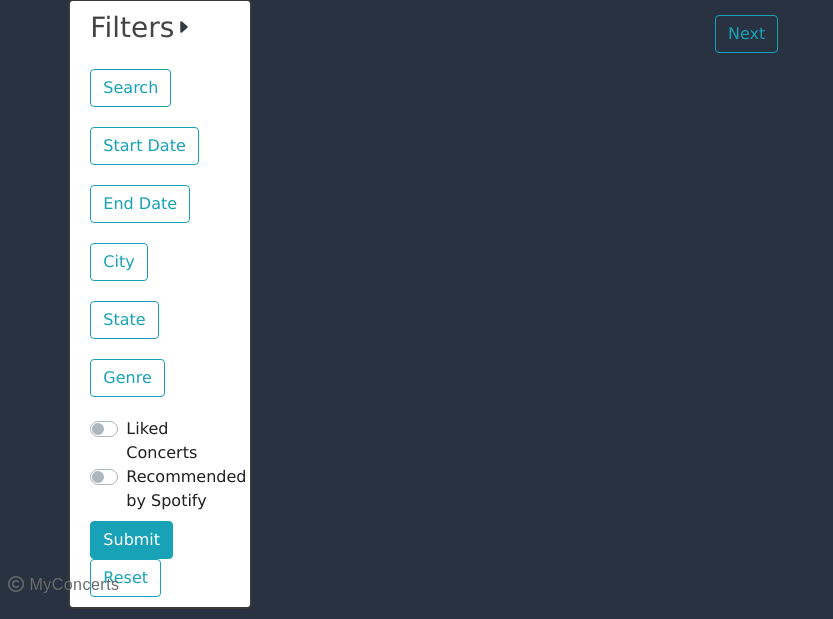
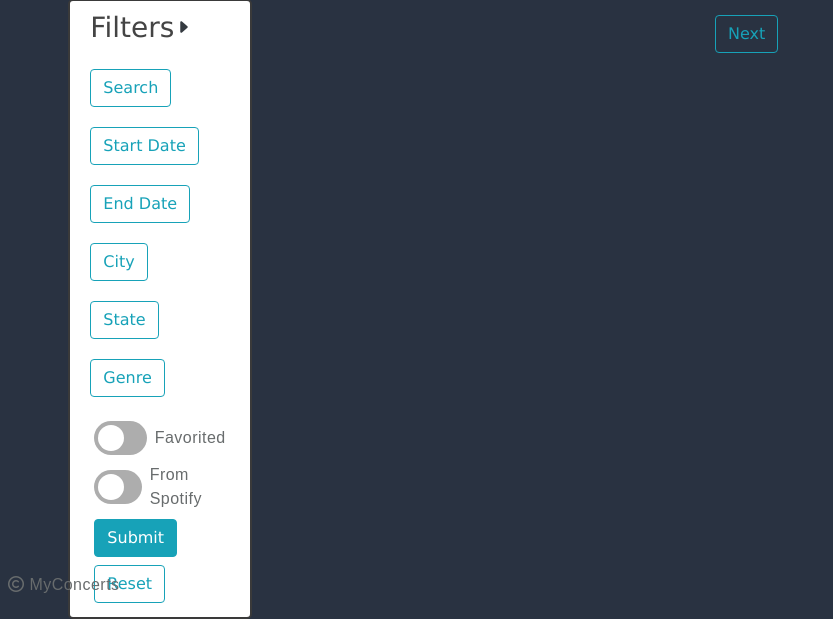
Before and after one commit to Zachhi/MyConcerts, a Django app: page /0/ in a window 1280 px wide. Shown: the part 193-812 px from the top of the page, without its empty margins (0-833 px from the left). Run offline with Django 3.2, Linux system fonts and the light colour scheme; data that the repository does not hold is empty; some libraries are stand-ins or nearby versions.

Commit message:
changed buttons on filters

```diff
--- a/landing/static/landing/main.css
+++ b/landing/static/landing/main.css
@@ -229,7 +229,7 @@ a.article-title:hover {
   right: 0;
   bottom: 0;
   /*background-color: rgb(60, 206, 243);*/
-  background-color: rgb(103, 103, 134);
+  background-color: rgb(173, 173, 173);
   -webkit-transition: .4s;
   transition: .4s;
 }
@@ -247,7 +247,7 @@ a.article-title:hover {
 }
 
 input:checked + .slider {
-  background-color: #00f06c;
+  background-color: #128caa;
 }
 
 input:focus + .slider {
--- a/landing/templates/landing/home.html
+++ b/landing/templates/landing/home.html
@@ -56,23 +56,29 @@ onload="loadHamburgers();"
                     {% include "landing/hamburger.html" with title="State" id="state" type="text" %}
                     {% include "landing/hamburger.html" with title="Genre" id="genre" type="text"  %}
                 </div>
-                <div class="custom-control custom-switch">
-                    <input class="custom-control-input" type="checkbox" name="check[]" value="starred" id="starred">
-                    <label class="custom-control-label labelHelp" for="starred">Liked Concerts</label>
+                <div class="d-flex align-items-center">
+                    <label class="switch m-1 p-0">
+                        <input type="checkbox" name = "check[]" value = "starred" id = "starred">
+                        <span class="slider round" for="starred"></span>
+                    </label>
+                    <p class="m-1">Favorited</p>
                 </div>
-                <div class="custom-control custom-switch mb-2">
-                    <input class="custom-control-input" type="checkbox" name="check[]" value="recommended" id="recommended">
-                    <label class="custom-control-label labelHelp" for="recommended">Recommended by Spotify</label>
+                <div class="d-flex align-items-center">
+                    <label class="switch m-1 p-0">
+                        <input type="checkbox" name = "check[]" value = "recommended" id = "recommended">
+                        <span class="slider round" for="recommended"></span>
+                    </label>
+                    <p class="m-1">From Spotify</p>
                 </div>
-                <button type="submit" class="btn btn-info">Submit</button>
-                <button type="reset" class="btn btn-outline-info">Reset</button>
+                    <button type="submit" class="btn btn-info m-1">Submit</button>
+                    <button type="reset" class="btn btn-outline-info m-1">Reset</button>
             </form>
         </div>
     </div>
 </div>
 <div class="col-xl-9 col-md-8">
+    <br><br><br><br>
     {% if events != "error" %}
-    <br><br><br><br>
     {% if messages %}
     {% for message in messages %}
     <div class="alert alert-{{ message.tags }}">
@@ -113,9 +119,12 @@ onload="loadHamburgers();"
         </div>
     </div>
     {% else %}
-    <p>Nothing left to Display</p>
-    <!-- <form><input type="button" value="Back" onclick="history.back()"></form> -->
-<button type="submit" class="btn btn-outline-info" onclick="history.back()">Return to Gallery</button>
+    <div class="text-center">
+        <p>Nothing left to Display</p>
+        <!-- <form><input type="button" value="Back" onclick="history.back()"></form> -->
+        <button type="submit" class="btn btn-outline-info" onclick="history.back()">Return to Gallery</button>
+
+    </div>
     {% endif %}
 </div>
 
--- a/users/templates/users/register.html
+++ b/users/templates/users/register.html
@@ -1,7 +1,7 @@
 {% extends "landing/base.html" %}
 {% load crispy_forms_tags %}
 {% block content %}
-    <div class="content-section col-md-6">
+    <div class="content-section col-md-6 mb-3">
         {% if messages %}
         {% for message in messages %}
         <div class="alert alert-{{ message.tags }}">
```
Also changed, not shown: db.sqlite3.
